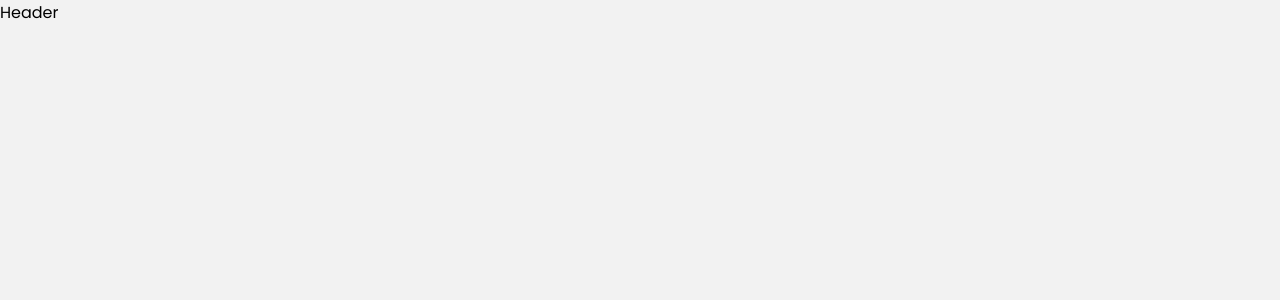
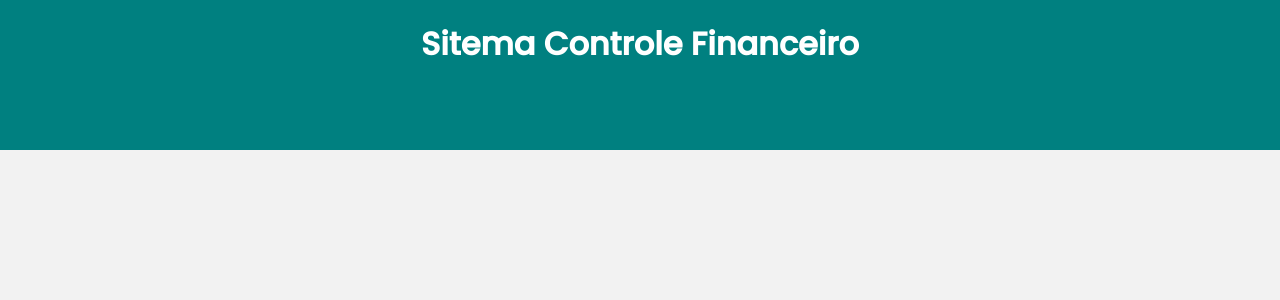
Before and after one commit to AlanFaraj83/Projeto-Controle-de-financas, a React (Create React App) app in the folder financas/: page / in a window 1280 px wide. Shown: the top 300 px of the page. Built offline with nearby package versions, Linux system fonts and the light colour scheme.

Commit message:
:lipstick: feat: Atualizando a pagina styles.js e index.js

```diff
--- a/financas/src/components/Header/index.js
+++ b/financas/src/components/Header/index.js
@@ -1,9 +1,14 @@
 import React from "react";
+import * as C from "./styles";
 
 const Header = () => {
     return (
-        <div>Header</div>
-    )
-}
+        <C.Container>
+            <C.Header>
+                <C.Title>Sitema Controle Financeiro</C.Title>
+            </C.Header>
+        </C.Container>
+    );
+};
 
-export default Header
+export default Header;
--- a/financas/src/components/Header/styles.js
+++ b/financas/src/components/Header/styles.js
@@ -1,10 +1,17 @@
 import styled from "styled-components";
 
-export const Container = Styled.div`
+export const Container = styled.div`
     height: 150px;
     text-align: center;
     background:teal;
 
-`
+`;
 
 export const Header = styled.h1``;
+
+export const Title = styled.div`
+    padding-top: 20px;
+    color: #fff;
+
+
+`;
```
